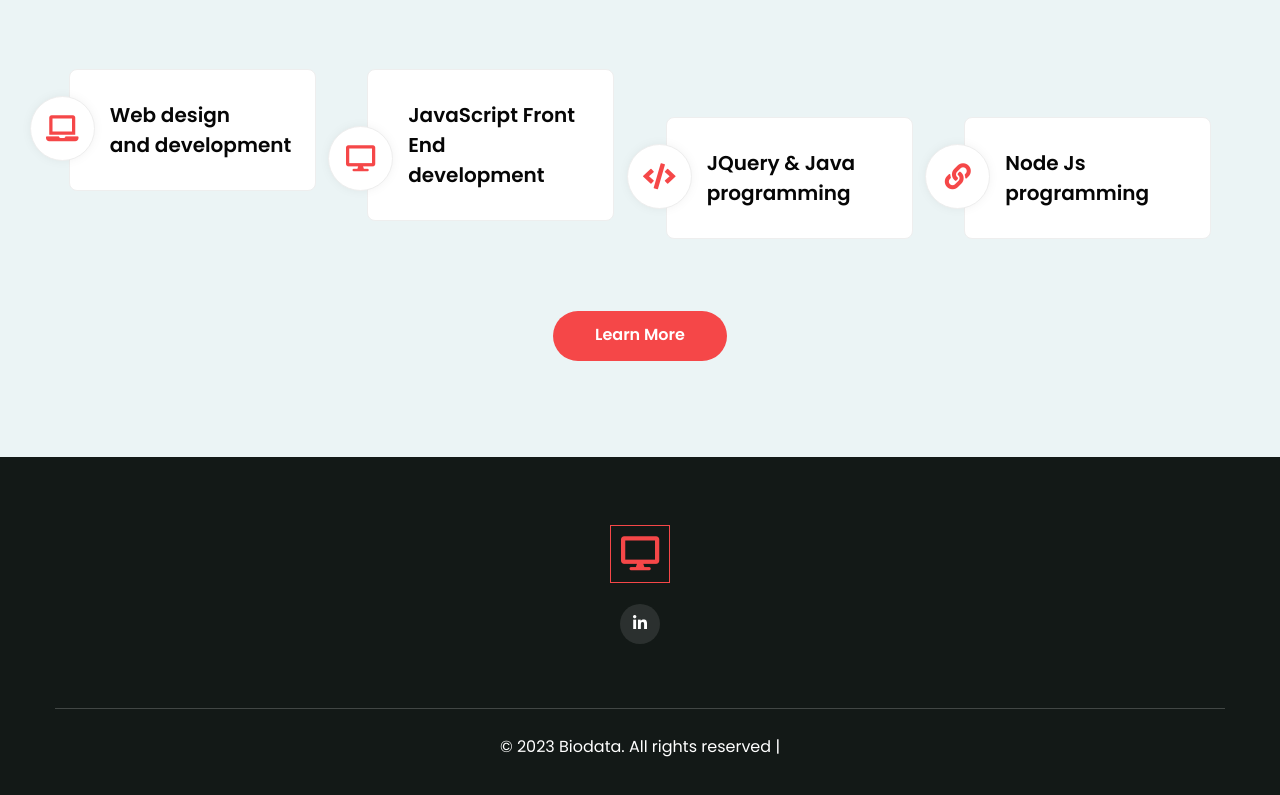
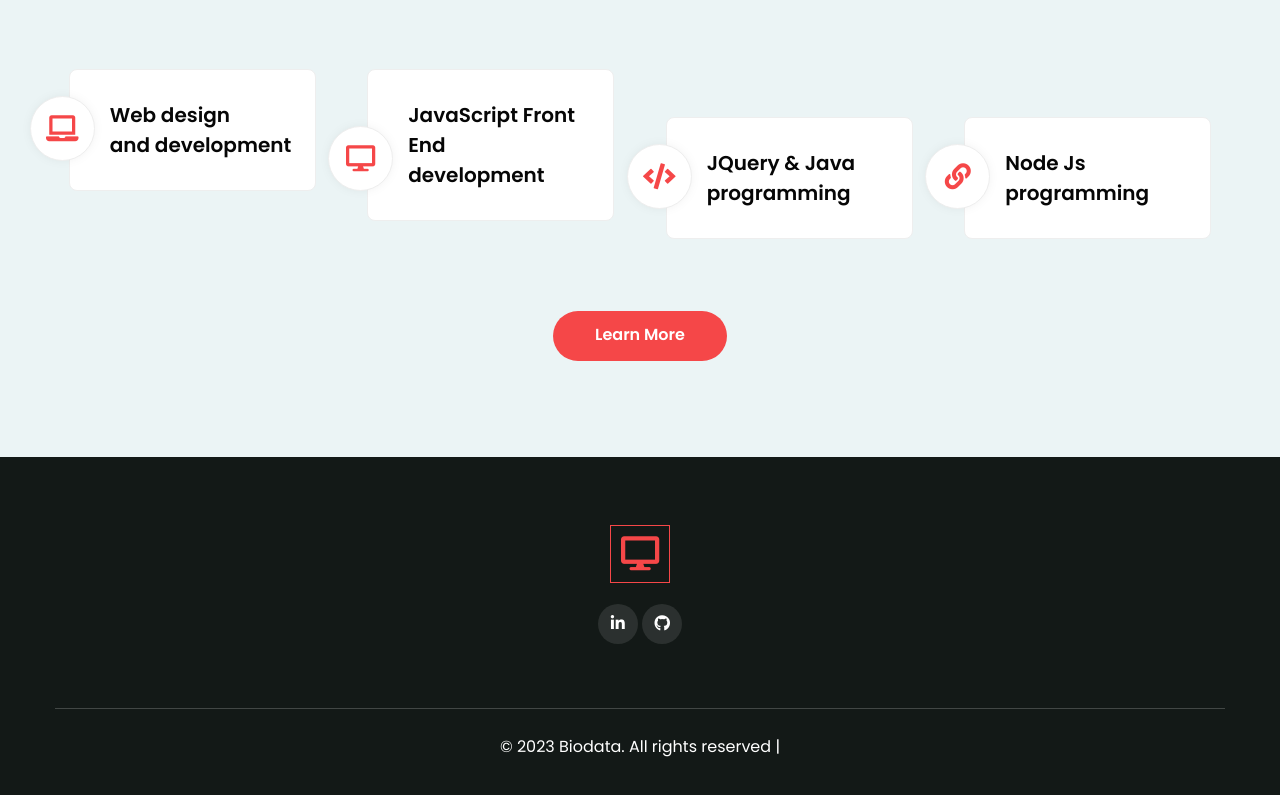
Before and after one commit to fathimarinsha/my-personal-website, a plain HTML site: page index.html in a window 1280 px wide. Shown: the part 3602-4397 px from the top of the page. Drawn offline with Linux system fonts and the light colour scheme.

Commit message:
some changes

```diff
--- a/index.html
+++ b/index.html
@@ -446,7 +446,11 @@ Author URL: http://w3layouts.com
                             <a href="https://www.linkedin.com/in/fathima-rinsha-654b1b159/" target="_blank">       <i class="fab fa-linkedin-in"></i>
                             </a>
                         </li>
-
+                        <li>
+                            <a href="https://github.com/fathimarinsha">
+                                <i class="fab fa-github"></i>
+                            </a>
+                        </li>
 
                     </ul>
                 </div>
```
Also changed, not shown: about.html (+5 -0 lines), contact.html (+6 -1 lines), services.html (+5 -0 lines).
